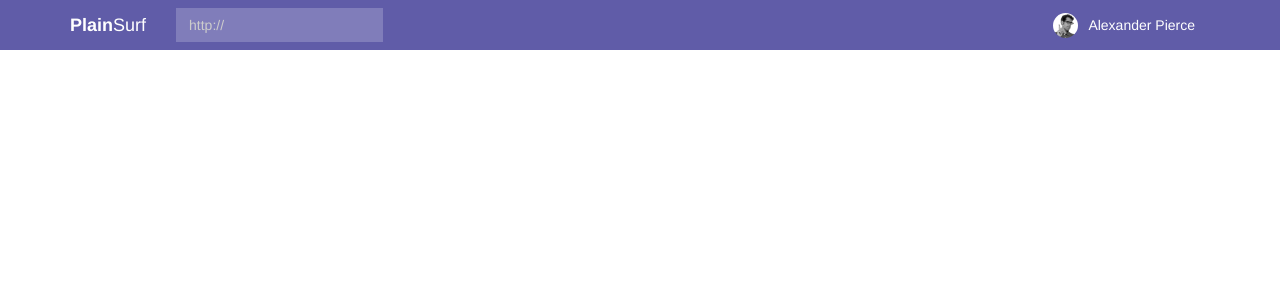
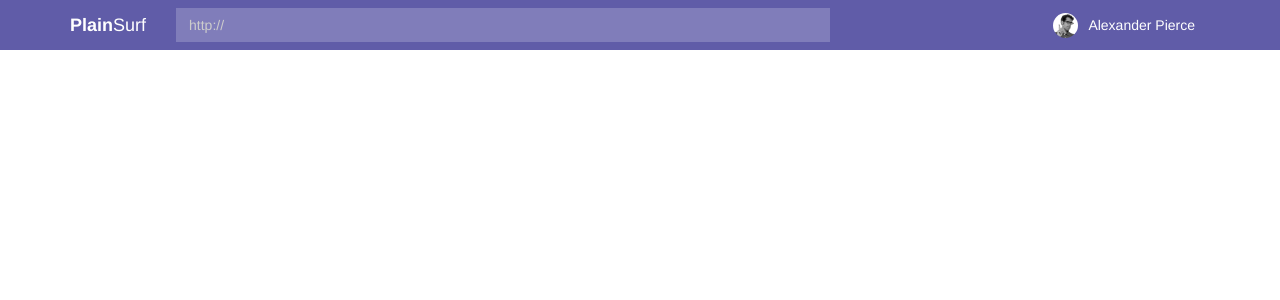
Before and after one commit to shaikh1280/ps.plainsurf.com, a CodeIgniter app: page /database/ in a window 1280 px wide. Shown: the top 300 px of the page. Run offline with CodeIgniter, Linux system fonts and the light colour scheme.

Commit message:
fix for header input issue

```diff
--- a/assets/plainsurf/css/main.css
+++ b/assets/plainsurf/css/main.css
@@ -7,8 +7,26 @@ and open the template in the editor.
     Created on : 4 Feb, 2018, 1:10:20 PM
     Author     : farhat
 */
+.header-input-form {
+  width: 100%;
+}
+.header-input .header-input-form .header-input-form-input {
+  width: 100%;
+}
 @media(max-width : 767px){
   header.main-header .navbar-custom-menu.right-0-sm {
     right : 0px;
   }
 }
+
+@media(min-width:1040px){
+  header.main-header .header-input {
+    width: 60%;
+  }
+}
+
+@media(min-width:768px) and (max-width : 1039px){
+  header.main-header .header-input {
+    width: 100%;
+  }
+}
--- a/framework/views/templates/page_header.php
+++ b/framework/views/templates/page_header.php
@@ -9,10 +9,10 @@
         </div>
 
         <!-- Collect the nav links, forms, and other content for toggling -->
-        <div class="navbar-collapse pull-left collapse in" id="navbar-collapse" aria-expanded="true">
-          <form class="navbar-form navbar-left" role="search">
-            <div class="form-group">
-              <input type="text" class="form-control" id="navbar-search-input" placeholder="http://">
+        <div class="navbar-collapse pull-left collapse in header-input" id="navbar-collapse" aria-expanded="true">
+          <form class="navbar-form navbar-left header-input-form" role="search">
+            <div class="form-group header-input-form">
+              <input type="text" class="form-control header-input-form-input" id="navbar-search-input" placeholder="http://">
             </div>
           </form>
         </div>
```
